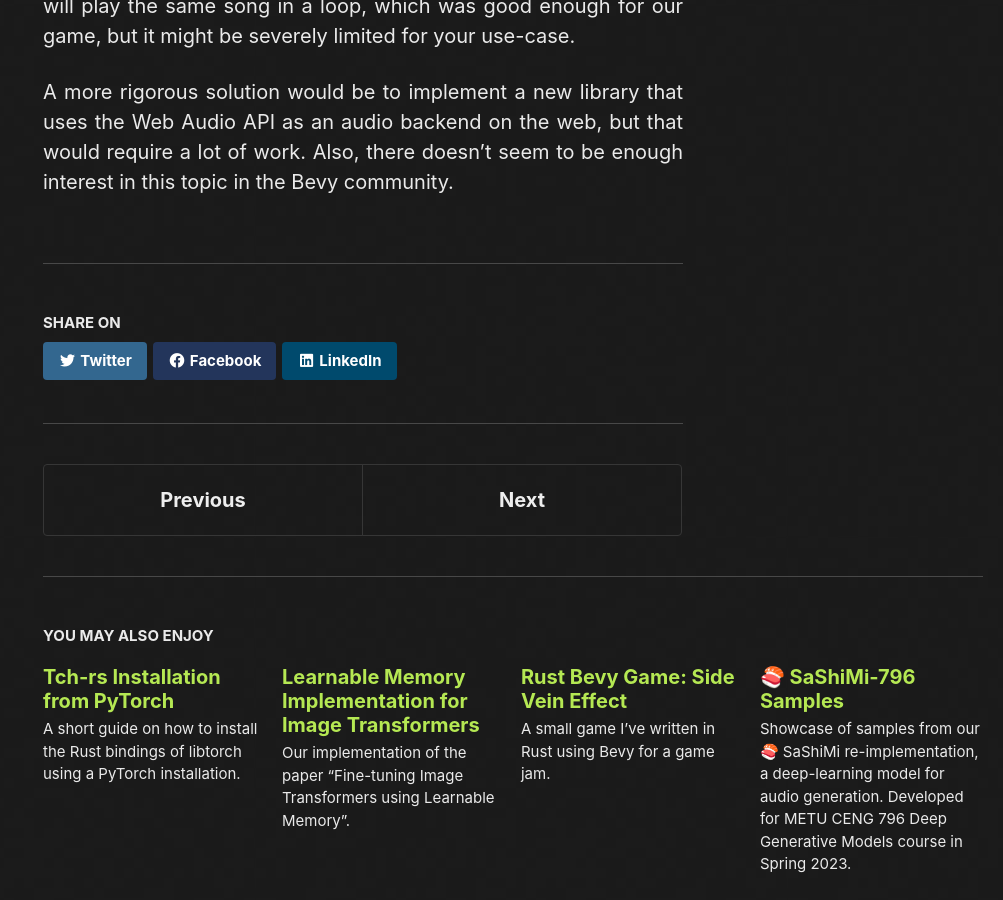
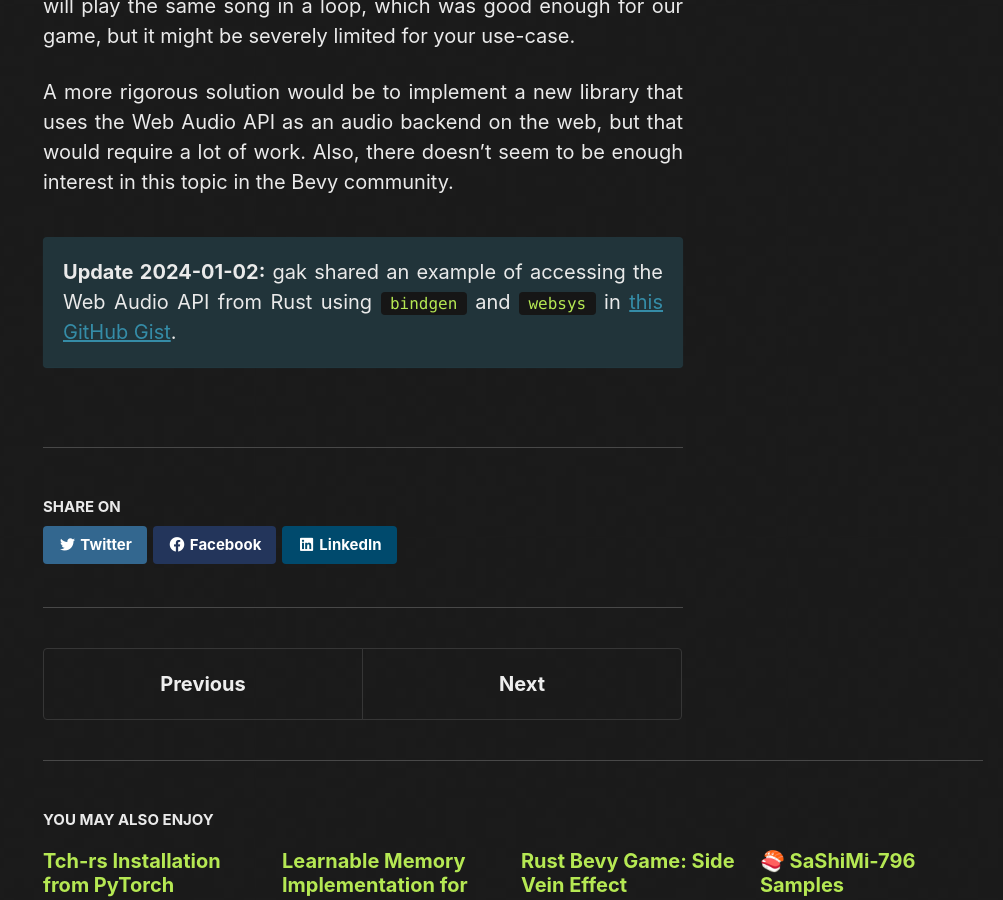
Before and after one commit to necrashter/necrashter.github.io, a Jekyll site: the page built from _posts/2023-12-27-bevy-music-bug-workaround.markdown, in a window 1280 px wide and 900 px high, scrolled down 2655 px. Shown: the whole window, without its empty margins (277-1280 px from the left). Built offline with Jekyll 4.4.1, drawn with Linux system fonts in a browser that asks for light colours; cached includes are drawn as plain includes; nearby versions of some CDN libraries.

Commit message:
Add GitHub Gist link for bindgen usage in bevy-music-bug-workaround

```diff
--- a/_posts/2023-12-27-bevy-music-bug-workaround.markdown
+++ b/_posts/2023-12-27-bevy-music-bug-workaround.markdown
@@ -81,3 +81,7 @@ This code will play the same song in a loop, which was good enough for our game,
 
 A more rigorous solution would be to implement a new library that uses the Web Audio API as an audio backend on the web, but that would require a lot of work.
 Also, there doesn't seem to be enough interest in this topic in the Bevy community.
+
+**Update 2024-01-02:**
+gak shared an example of accessing the Web Audio API from Rust using `bindgen` and `websys` in [this GitHub Gist](https://gist.github.com/gak/1dcc8b8f53ca5e8980311da6c4a56e6e).
+{: .notice--info}
```
